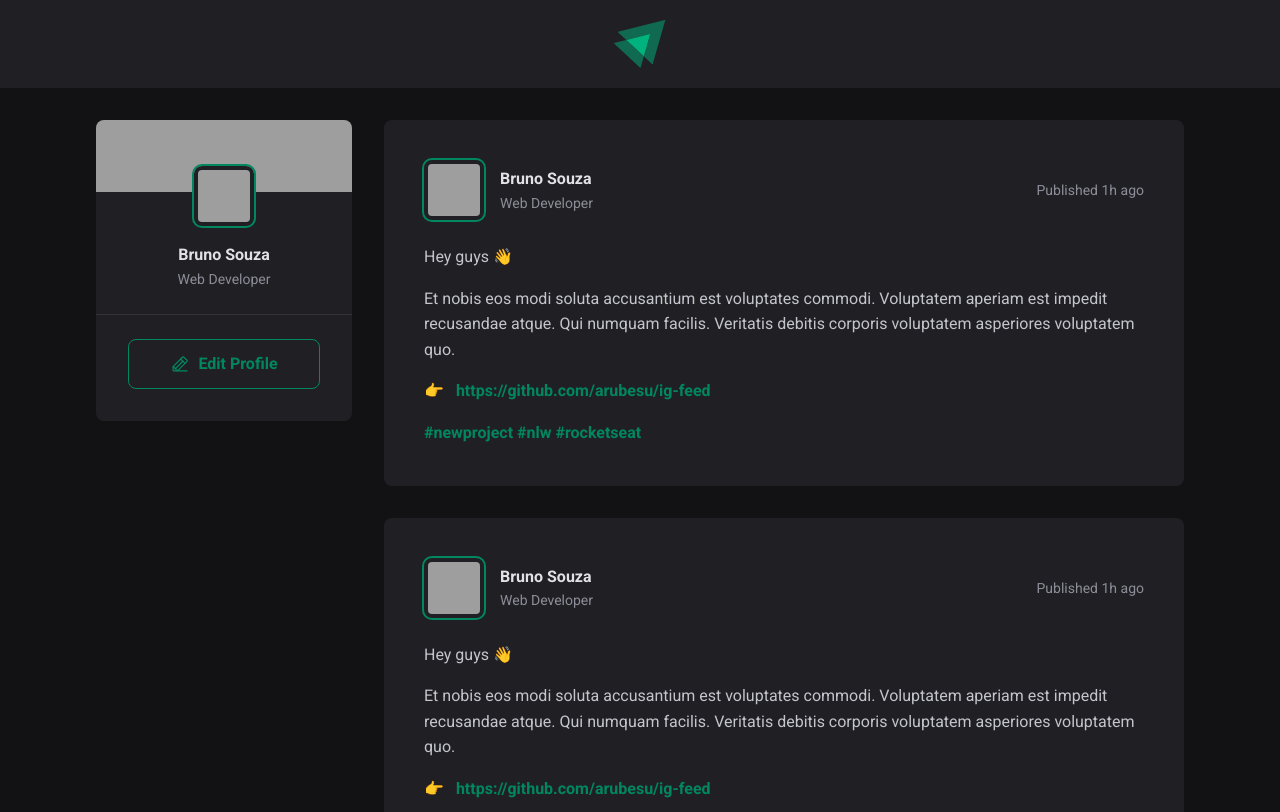
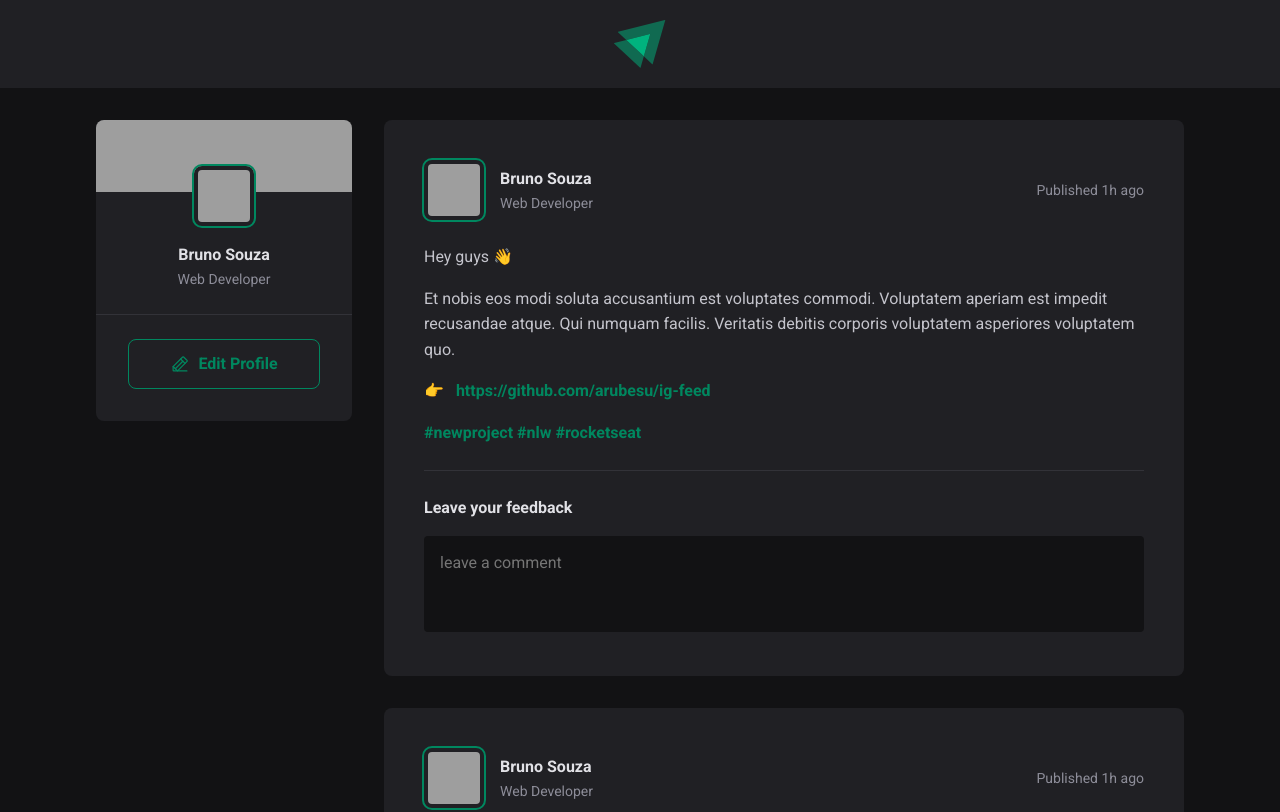
Before and after one commit to arubesu/ig-feed, a React (Vite) app: page / in a window 1280 px wide. Shown: the top 812 px of the page. Built offline with nearby package versions, Linux system fonts and the light colour scheme; grey boxes are pictures that could not be loaded.

Commit message:
chore: add form to post component

```diff
--- a/src/components/Post.module.css
+++ b/src/components/Post.module.css
@@ -69,3 +69,55 @@
   color: var(--gray-400);
   line-height: 1.6;
 }
+
+.commentForm {
+    width: 100%;
+    margin-top: 1.5rem;
+    padding-top: 1.5rem;
+    border-top: 1px solid var(--gray-600);
+}
+
+.commentForm > strong {
+    line-height: 1.6;
+    color: var(--gray-100);
+}
+
+.commentForm textarea {
+    width: 100%;
+    background: var(--gray-900);
+    border: 0;
+    resize: none;
+    height: 6rem;
+    padding: 1rem;
+    border-radius: 0.25rem;
+    color: var(--gray-100);
+    line-height: 1.4;
+    margin-top: 1rem;
+}
+
+.commentForm footer {
+    visibility: hidden;
+    max-height: 0;
+}
+
+.commentForm:focus-within footer {
+    visibility: visible;
+    max-height: none;
+}
+
+.commentForm button[type="submit"] {
+    padding: 1rem 1.5rem;
+    margin-top: 1rem;
+    border-radius: 8px;
+    border: 0;
+    background: var(--green-500);
+    color: var(--white);
+    font-weight: bold;
+    cursor: pointer;
+
+    transition: background-color 0.1s;
+}
+
+.commentForm button[type="submit"]:hover {
+    background: var(--green-300);
+}
--- a/src/components/Post.tsx
+++ b/src/components/Post.tsx
@@ -27,6 +27,18 @@
                     <a href="">#rocketseat</a>
                 </p>
             </div>
+
+            <form className={styles.commentForm}>
+                <strong>Leave your feedback</strong>
+
+                <textarea
+                    placeholder="leave a comment"
+                />
+
+                <footer>
+                    <button type="submit">Publish</button>
+                </footer>
+            </form>
         </article>
     )
 }
--- a/src/global.css
+++ b/src/global.css
@@ -10,6 +10,11 @@
 
   --green-300: #00B37E;
   --green-500: #00875f;
+}
+
+:focus {
+  outline: transparent;
+  box-shadow: 0 0 0 2px var(--green-500);
 }
 
 * {
```
